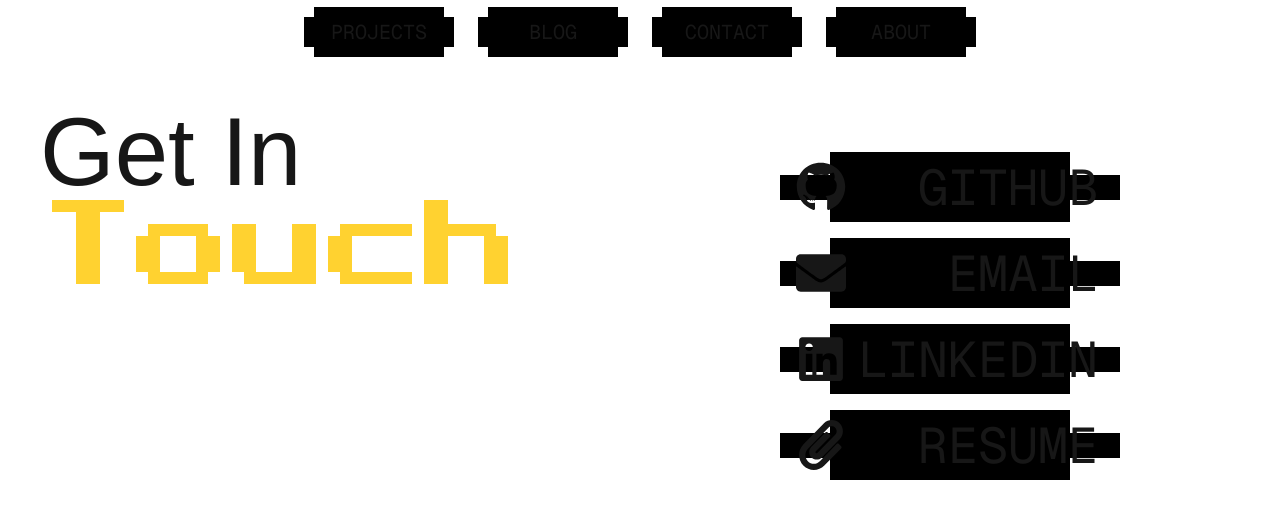
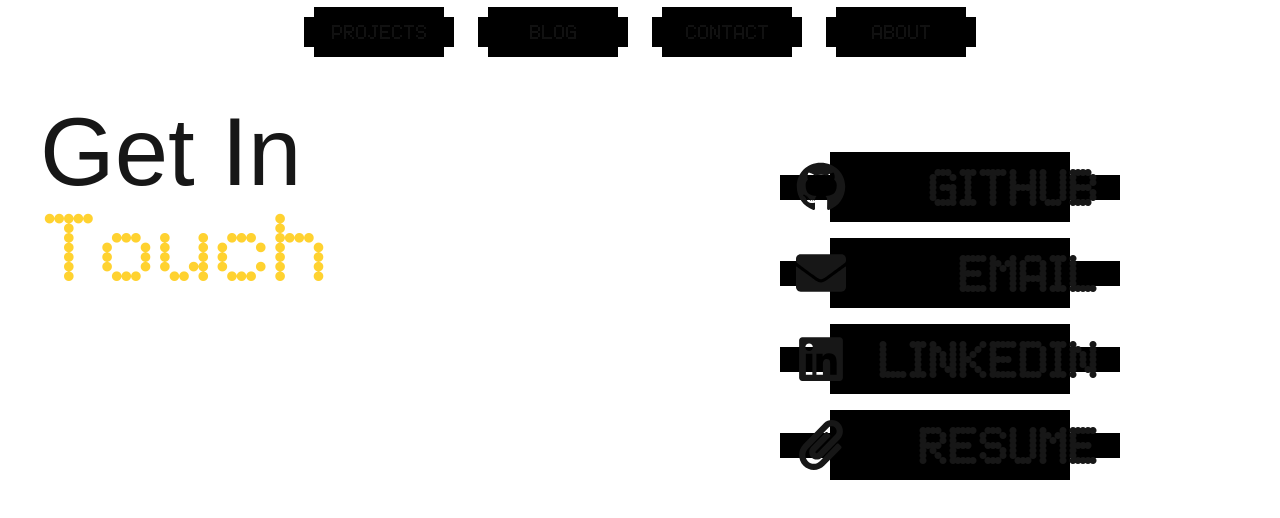
Before and after one commit to Chad1704/Chad_katz_Site, a Next.js app in the folder chad_site/: page / in a window 1280 px wide. Shown: the top 518 px of the page. Built offline with nearby package versions, Linux system fonts and the light colour scheme.

Commit message:
fonts updated
cool fonts oh yea!

```diff
--- a/chad_site/src/app/contact.jsx
+++ b/chad_site/src/app/contact.jsx
@@ -25,7 +25,7 @@
     <div className="flex h-full  ">
 
       <div className='flex  border- 0 w-screen '>
-        <h1 className='text-8xl  text-left  mt-10 ml-10'>Get In <br /> <div className=' text-amber-300 p2' >Touch</div> </h1>
+        <h1 className='text-8xl  text-left  mt-10 ml-10 '>Get In <br /> <div className=' text-amber-300 by7' >Touch</div> </h1>
       </div>
 
       <div className="flex  flex-col   items-center justify-center h-fit bg-gradient-to-b ">
@@ -48,7 +48,7 @@
   </span>
 
   {/* This fills the entire container */}
-  <div className="w-full h-full     justify-end pr-5 flex items-center">
+  <div className="w-full h-full    by7b justify-end pr-5 flex items-center">
     <TextEffect className="" text={item.text} trigger={triggers[index]} />
   </div>
 </div>
--- a/chad_site/src/app/globals.css
+++ b/chad_site/src/app/globals.css
@@ -8,10 +8,37 @@
 }
 
 @font-face {
+  font-family: 'by7b';
+  src: url('/fonts/by7_b.ttf') format('truetype');
+  font-weight: normal;
+  font-style: normal;
+}
+
+@font-face {
+  font-family: 'by7';
+  src: url('/fonts/by7.ttf') format('truetype');
+  font-weight: normal;
+  font-style: normal;
+}
+
+@font-face {
   font-family: 'p2';
   src: url('/fonts/PressStart2P-Regular.ttf') format('truetype');
   font-weight: normal;
   font-style: normal;
+}
+
+
+.dot {
+  font-family: 'dot', sans-serif;
+}
+
+.by7 {
+  font-family: 'by7', sans-serif;
+}
+
+.by7b {
+  font-family: 'by7b', sans-serif;
 }
 
 
--- a/chad_site/src/app/header.jsx
+++ b/chad_site/src/app/header.jsx
@@ -24,7 +24,7 @@
         </div>
 
         {/* Centered buttons */}
-        <div className="absolute left-1/2 transform -translate-x-1/2 flex items-center gap-2 text-xl font-mono">
+        <div className="absolute left-1/2 transform -translate-x-1/2 flex items-center gap-2 text-xl by7">
           {menuItems.map((item, index) => (
             <React.Fragment key={item}>
               <div
```
Also changed, not shown: chad_site/public/fonts/by7.ttf (added), chad_site/public/fonts/by7_b.ttf (added), chad_site/src/app/modelloader.js (added).
